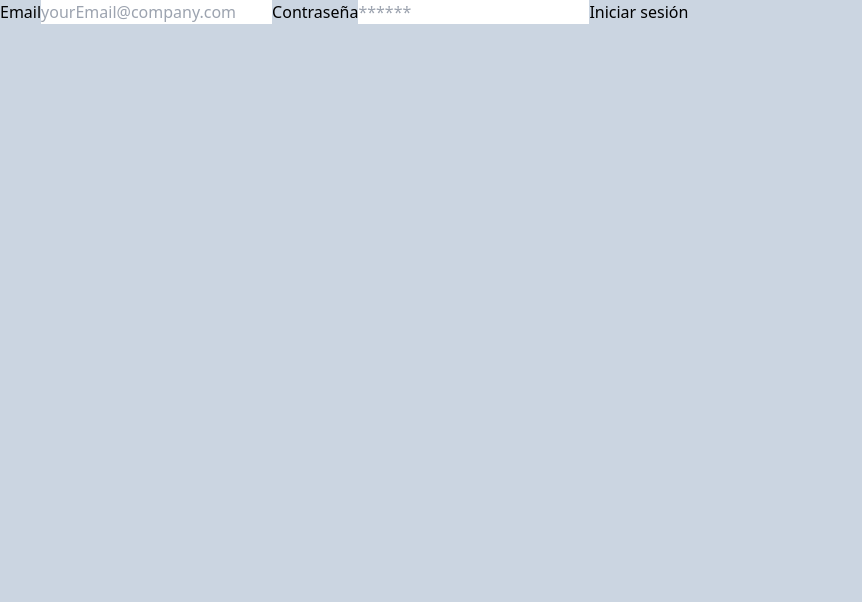
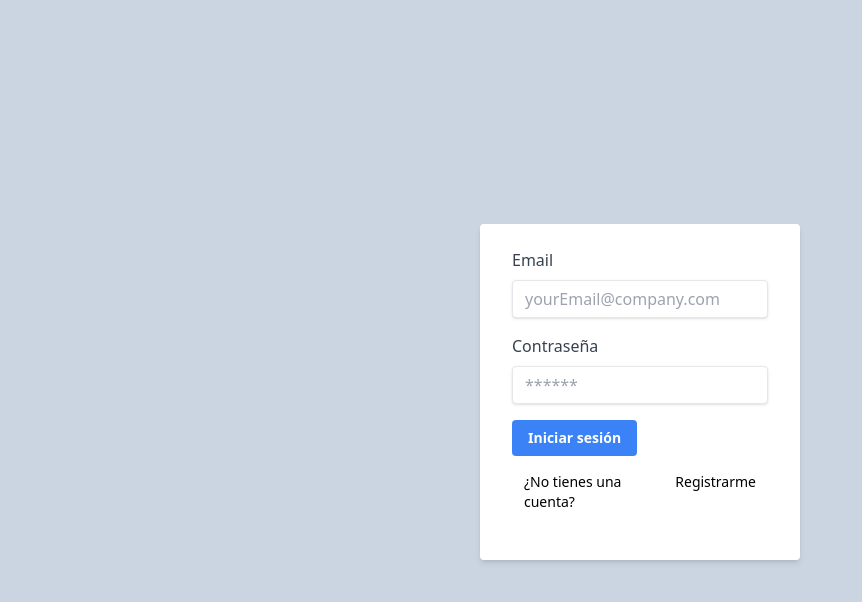
Before and after one commit to diegocastiblancob/retoBeMaster, a React (Create React App) app: page /login in a window 1280 px wide. Shown: the top 602 px of the page, without its empty margins (0-862 px from the left). Built offline with nearby package versions, Linux system fonts and the light colour scheme; no server answers.

Commit message:
styles login and register

```diff
--- /dev/null
+++ b/src/components/alert.js
@@ -0,0 +1,5 @@
+export function Alert({message}){
+    return <div className="bg-red-100 border border-red-400 text-red-700 px-4 py-3 rounded relative mb-2 text-center">
+        <span className="sm:inline block">{message}</span>
+    </div>
+}
--- a/src/components/login.js
+++ b/src/components/login.js
@@ -1,6 +1,7 @@
 import { React, useState } from "react";
 import { useAuth } from "../context/authContext";
-import { useNavigate } from "react-router-dom";
+import { Link, useNavigate } from "react-router-dom";
+import { Alert } from "./alert";
 
 export function Login() {
     const navigate = useNavigate();
@@ -22,23 +23,46 @@ export function Login() {
             await signin(user.email, user.password);
             navigate('/');
         } catch (error) {
-            console.log(error.message);
-            //setError(error.message);
-            if(error.code === "auth/internal-error") setError('Correo invalido');
+            setError(error.message);
+            //if(error.code === "auth/internal-error") setError('Correo invalido');
         }
     };
 
     return (
-        <div>
-            {error && <p>{error}</p>}
-            <form>
-                <label htmlFor="email">Email</label>
-                <input type="email" name="email" placeholder="yourEmail@company.com" onChange={handleChanges} />
-                <label htmlFor="password">Contraseña</label>
-                <input type="password" name="password" id="password" placeholder="******" onChange={handleChanges} />
+        <div className="w-full max-w-xs m-auto">
+            {error && <Alert message={error} />}
+            <form className="bg-white shadow-md rounded px-8 pt-6 pb-8 mb-4">
+                <div className="mb-4">
+                    <label htmlFor="email"
+                        className="block text-gray-700 text-xm font-bolt mb-2">
+                        Email</label>
+                    <input
+                        type="email"
+                        name="email"
+                        placeholder="yourEmail@company.com"
+                        onChange={handleChanges}
+                        className="shadow appearance-none border rounded w-full py-2 px-3 text-gray-700 leading-tight focus:online-none focus:shadow-outline" />
+                </div>
+                <div className="mb-4">
+                    <label htmlFor="password"
+                        className="block text-gray-700 text-xm font-bolt mb-2">
+                        Contraseña</label>
+                    <input
+                        type="password"
+                        name="password"
+                        id="password"
+                        placeholder="******"
+                        onChange={handleChanges}
+                        className="shadow appearance-none border rounded w-full py-2 px-3 text-gray-700 leading-tight focus:online-none focus:shadow-outline" />
+                </div>
+                <button
+                    type="submit"
+                    onClick={handleSubmit}
+                    className="bg-blue-500 hover:bg-blue-700 text-white text-sm font-bold py-2 px-4 rounded focus:outline-none focus:shadow-online">
+                    Iniciar sesión
+                </button>
 
-                <button type="submit" onClick={handleSubmit}>Iniciar sesión</button>
-
+                <p className="my-4 text-sm flex justify-bettween px-3">¿No tienes una cuenta?<Link to='/register'> Registrarme</Link></p>
             </form>
         </div>
     )
--- a/src/components/register.js
+++ b/src/components/register.js
@@ -1,6 +1,7 @@
 import { React, useState } from "react";
 import { useAuth } from "../context/authContext";
-import { useNavigate } from "react-router-dom";
+import { Link, useNavigate } from "react-router-dom";
+import { Alert } from "./alert";
 
 export function Register() {
     const navigate = useNavigate();
@@ -22,23 +23,26 @@ export function Register() {
             await signup(user.email, user.password);
             navigate('/');
         } catch (error) {
-            console.log(error.message);
-            //setError(error.message);
-            if(error.code === "auth/internal-error") setError('Correo invalido');
+            setError(error.message);
+            //if(error.code === "auth/internal-error") setError('Correo invalido');
         }
     };
 
     return (
-        <div>
-            {error && <p>{error}</p>}
-            <form>
-                <label htmlFor="email">Email</label>
-                <input type="email" name="email" placeholder="yourEmail@company.com" onChange={handleChanges} />
-                <label htmlFor="password">Contraseña</label>
-                <input type="password" name="password" id="password" placeholder="******" onChange={handleChanges} />
+        <div className="w-full max-w-xs m-auto">
+            {error && <Alert message={error} />}
+            <form className="bg-white shadow-md rounded px-8 pt-6 pb-8 mb-4">
+                <div className="mb-4">
+                    <label htmlFor="email" className="block text-gray-700 text-xm font-bolt mb-2">Email</label>
+                    <input type="email" name="email" placeholder="yourEmail@company.com" onChange={handleChanges} className="shadow appearance-none border rounded w-full py-2 px-3 text-gray-700 leading-tight focus:online-none focus:shadow-outline"/>
+                </div>
+                <div className="mb-4">
+                    <label htmlFor="password" className="block text-gray-700 text-xm font-bolt mb-2">Contraseña</label>
+                    <input type="password" name="password" id="password" placeholder="******" onChange={handleChanges} className="shadow appearance-none border rounded w-full py-2 px-3 text-gray-700 leading-tight focus:online-none focus:shadow-outline"/>
+                </div>
 
-                <button type="submit" onClick={handleSubmit}>Registrarme</button>
-
+                <button type="submit" onClick={handleSubmit} className="bg-blue-500 hover:bg-blue-700 text-white text-sm font-bold py-2 px-4 rounded focus:outline-none focus:shadow-online">Registrarme</button>
+                <p className="my-4 text-sm flex justify-bettween px-3">¿Ya tienes una cuenta?<Link to='/login'> Iniciar sesión</Link></p>
             </form>
         </div>
     )
```
